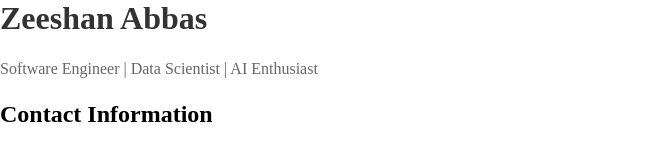
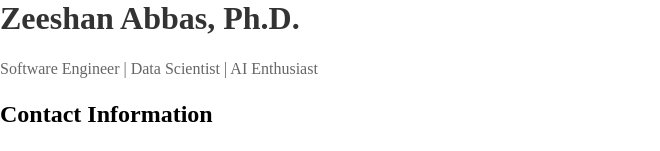
Before and after one commit to Z-Abbas/Z-Abbas.github.io, a plain HTML site: page index.html in a window 1280 px wide. Shown: the top 151 px of the page, without its empty margins (0-660 px from the left). Drawn offline with Linux system fonts and the light colour scheme.

Commit message:
Update index.html

```diff
--- a/index.html
+++ b/index.html
@@ -8,7 +8,7 @@
 </head>
 <body>
     <header>
-        <h1>Zeeshan Abbas</h1>
+        <h1>Zeeshan Abbas, Ph.D.</h1>
         <p>Software Engineer | Data Scientist | AI Enthusiast</p>
     </header>
     <section>
```
